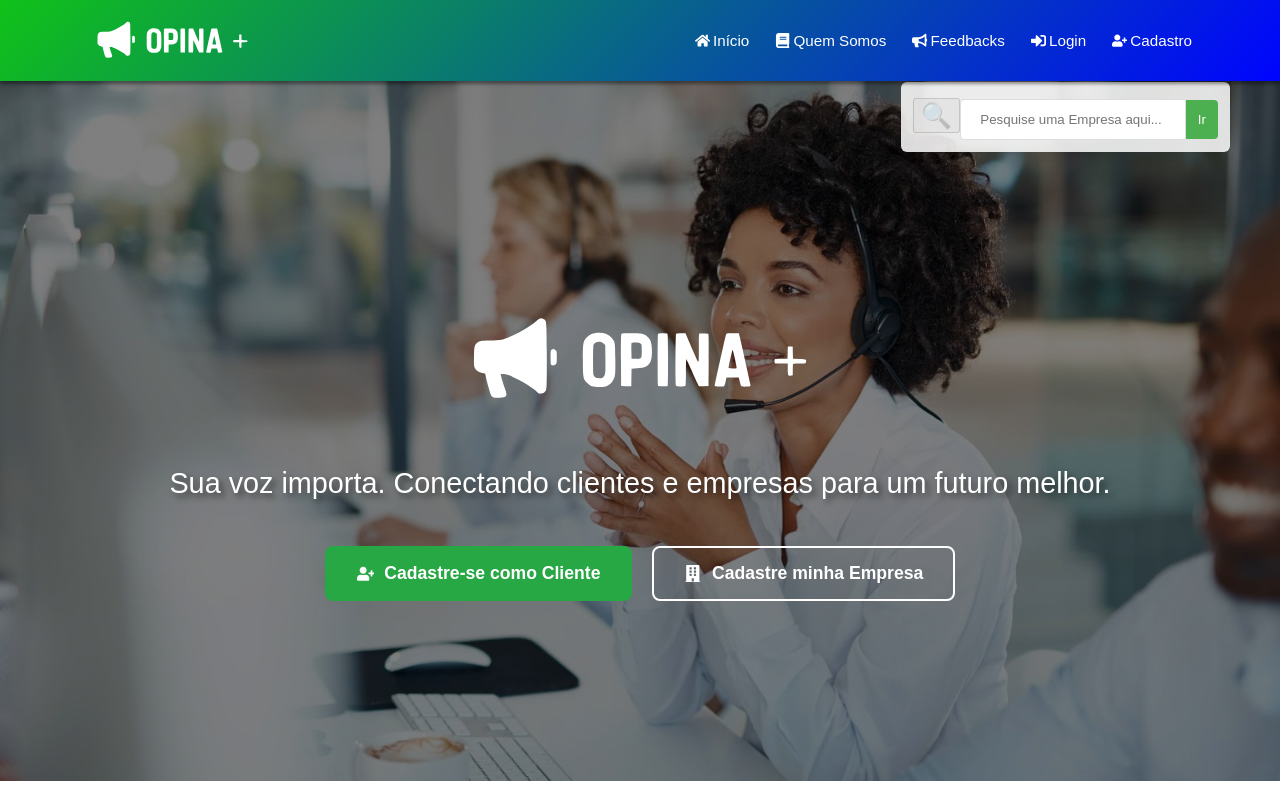
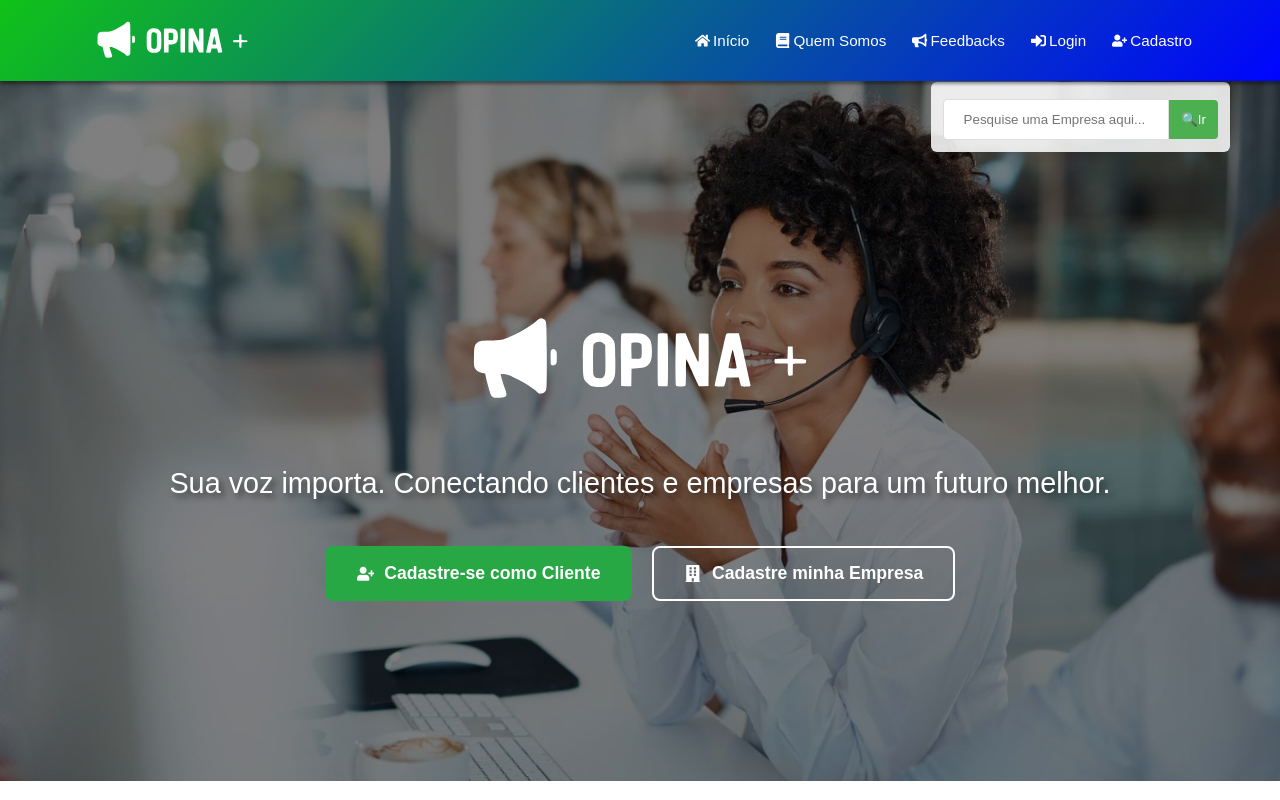
Before and after one commit to Eudantas2024/frontendopinamais, a React (Vite) app: page / in a window 1280 px wide. Shown: the top 800 px of the page. Built offline with nearby package versions, Linux system fonts and the light colour scheme.

Commit message:
frontend opina mais

```diff
--- a/src/pages/Home.jsx
+++ b/src/pages/Home.jsx
@@ -26,10 +26,6 @@ const Home = () => {
         {/* Caixa de busca sobre a imagem */}
         <div className="busca-empresa-flutuante">
           <form onSubmit={handleBuscaEmpresa}>
-
-            <button type="submit" className="lupinha" disabled={!buscaEmpresa.trim()}>
-            🔍
-            </button>
             <input
               type="text"
               placeholder="  Pesquise uma Empresa aqui..."
@@ -38,7 +34,7 @@ const Home = () => {
               className="input-busca-empresa"
             />
             <button type="submit" className="botao-ir" disabled={!buscaEmpresa.trim()}>
-              Ir
+            🔍Ir
             </button>
           </form>
         </div>
```
